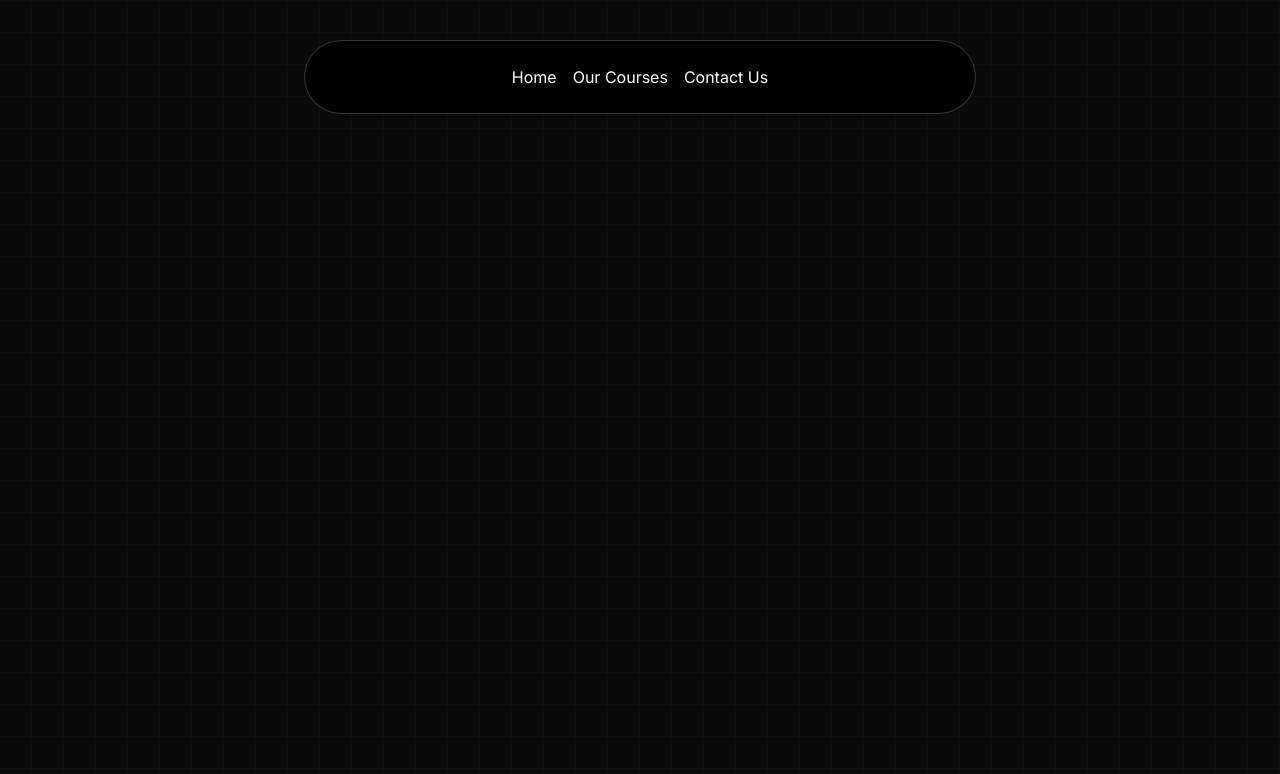
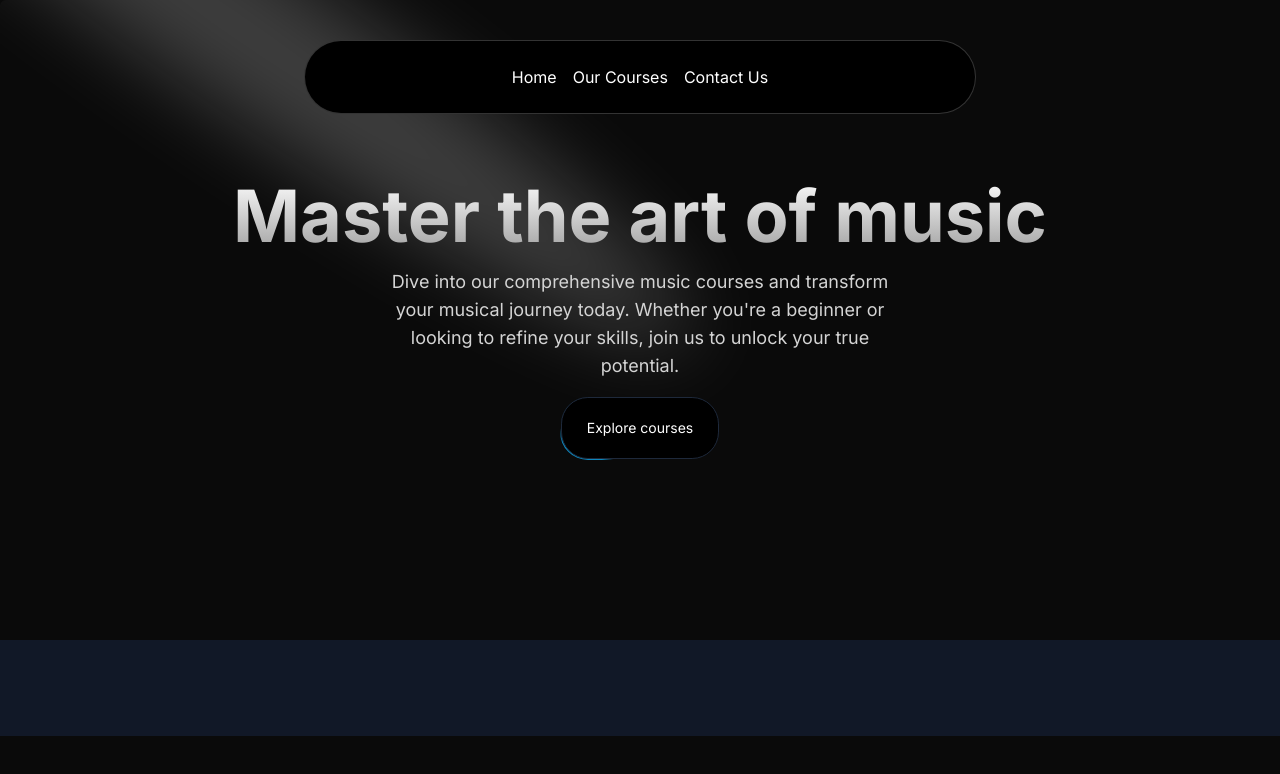
Before and after one commit to Vbkrao/MusicAcademyNextjs, a Next.js app: page / in a window 1280 px wide. Shown: the top 774 px of the page. Built offline with nearby package versions, Linux system fonts and the light colour scheme.

Commit message:
Update Pages

```diff
--- a/package.json
+++ b/package.json
@@ -10,12 +10,12 @@
   },
   "dependencies": {
     "clsx": "^2.1.1",
-    "framer-motion": "^11.11.0",
+    "framer-motion": "^11.11.9",
     "musicnextjs": "file:",
     "next": "14.2.14",
     "react": "^18",
     "react-dom": "^18",
-    "tailwind-merge": "^2.5.2"
+    "tailwind-merge": "^2.5.4"
   },
   "devDependencies": {
     "@types/node": "^20",
--- a/src/app/page.tsx
+++ b/src/app/page.tsx
@@ -1,9 +1,11 @@
+import HeroSection from "@/components/HeroSection"
+import FeaturedCourses from "@/components/ui/FeaturedCourses";
 
 export default function Home() {
   return (
     <main className="min-h-screen bg-black/[0.96] antialiased bg-grid-white/[0.02]">
-      <>
-      </>
+      <HeroSection/>
+      <FeaturedCourses/>
     </main>
   );
 }
--- /dev/null
+++ b/src/components/ui/FeaturedCourses.tsx
@@ -0,0 +1,15 @@
+import React from 'react'
+
+function FeaturedCourses() {
+  return (
+    <div className='py-12 bg-gray-900'>
+        <div>
+
+        </div>
+        <div></div>
+        <div></div>
+    </div>
+  )
+}
+
+export default FeaturedCourses
--- /dev/null
+++ b/src/components/ui/background-gradient.tsx
@@ -0,0 +1,72 @@
+import { cn } from "@/utils/cn";
+import React from "react";
+import { motion } from "framer-motion";
+
+export const BackgroundGradient = ({
+  children,
+  className,
+  containerClassName,
+  animate = true,
+}: {
+  children?: React.ReactNode;
+  className?: string;
+  containerClassName?: string;
+  animate?: boolean;
+}) => {
+  const variants = {
+    initial: {
+      backgroundPosition: "0 50%",
+    },
+    animate: {
+      backgroundPosition: ["0, 50%", "100% 50%", "0 50%"],
+    },
+  };
+  return (
+    <div className={cn("relative p-[4px] group", containerClassName)}>
+      <motion.div
+        variants={animate ? variants : undefined}
+        initial={animate ? "initial" : undefined}
+        animate={animate ? "animate" : undefined}
+        transition={
+          animate
+            ? {
+                duration: 5,
+                repeat: Infinity,
+                repeatType: "reverse",
+              }
+            : undefined
+        }
+        style={{
+          backgroundSize: animate ? "400% 400%" : undefined,
+        }}
+        className={cn(
+          "absolute inset-0 rounded-3xl z-[1] opacity-60 group-hover:opacity-100 blur-xl  transition duration-500",
+          " bg-[radial-gradient(circle_farthest-side_at_0_100%,#00ccb1,transparent),radial-gradient(circle_farthest-side_at_100%_0,#7b61ff,transparent),radial-gradient(circle_farthest-side_at_100%_100%,#ffc414,transparent),radial-gradient(circle_farthest-side_at_0_0,#1ca0fb,#141316)]"
+        )}
+      />
+      <motion.div
+        variants={animate ? variants : undefined}
+        initial={animate ? "initial" : undefined}
+        animate={animate ? "animate" : undefined}
+        transition={
+          animate
+            ? {
+                duration: 5,
+                repeat: Infinity,
+                repeatType: "reverse",
+              }
+            : undefined
+        }
+        style={{
+          backgroundSize: animate ? "400% 400%" : undefined,
+        }}
+        className={cn(
+          "absolute inset-0 rounded-3xl z-[1]",
+          "bg-[radial-gradient(circle_farthest-side_at_0_100%,#00ccb1,transparent),radial-gradient(circle_farthest-side_at_100%_0,#7b61ff,transparent),radial-gradient(circle_farthest-side_at_100%_100%,#ffc414,transparent),radial-gradient(circle_farthest-side_at_0_0,#1ca0fb,#141316)]"
+        )}
+      />
+
+      <div className={cn("relative z-10", className)}>{children}</div>
+    </div>
+  );
+};
--- a/src/components/ui/moving-border.tsx
+++ b/src/components/ui/moving-border.tsx
@@ -0,0 +1,139 @@
+"use client";
+import React from "react";
+import {
+  motion,
+  useAnimationFrame,
+  useMotionTemplate,
+  useMotionValue,
+  useTransform,
+} from "framer-motion";
+import { useRef } from "react";
+import { cn } from "@/utils/cn";
+
+export function Button({
+  borderRadius = "1.75rem",
+  children,
+  as: Component = "button",
+  containerClassName,
+  borderClassName,
+  duration,
+  className,
+  ...otherProps
+}: {
+  borderRadius?: string;
+  children: React.ReactNode;
+  as?: any;
+  containerClassName?: string;
+  borderClassName?: string;
+  duration?: number;
+  className?: string;
+  [key: string]: any;
+}) {
+  return (
+    <Component
+      className={cn(
+        "bg-transparent relative text-xl  h-16 w-40 p-[1px] overflow-hidden ",
+        containerClassName
+      )}
+      style={{
+        borderRadius: borderRadius,
+      }}
+      {...otherProps}
+    >
+      <div
+        className="absolute inset-0"
+        style={{ borderRadius: `calc(${borderRadius} * 0.96)` }}
+      >
+        <MovingBorder duration={duration} rx="30%" ry="30%">
+          <div
+            className={cn(
+              "h-20 w-20 opacity-[0.8] bg-[radial-gradient(var(--sky-500)_40%,transparent_60%)]",
+              borderClassName
+            )}
+          />
+        </MovingBorder>
+      </div>
+
+      <div
+        className={cn(
+          "relative bg-slate-900/[0.8] border border-slate-800 backdrop-blur-xl text-white flex items-center justify-center w-full h-full text-sm antialiased",
+          className
+        )}
+        style={{
+          borderRadius: `calc(${borderRadius} * 0.96)`,
+        }}
+      >
+        {children}
+      </div>
+    </Component>
+  );
+}
+
+export const MovingBorder = ({
+  children,
+  duration = 2000,
+  rx,
+  ry,
+  ...otherProps
+}: {
+  children: React.ReactNode;
+  duration?: number;
+  rx?: string;
+  ry?: string;
+  [key: string]: any;
+}) => {
+  const pathRef = useRef<any>();
+  const progress = useMotionValue<number>(0);
+
+  useAnimationFrame((time) => {
+    const length = pathRef.current?.getTotalLength();
+    if (length) {
+      const pxPerMillisecond = length / duration;
+      progress.set((time * pxPerMillisecond) % length);
+    }
+  });
+
+  const x = useTransform(
+    progress,
+    (val) => pathRef.current?.getPointAtLength(val).x
+  );
+  const y = useTransform(
+    progress,
+    (val) => pathRef.current?.getPointAtLength(val).y
+  );
+
+  const transform = useMotionTemplate`translateX(${x}px) translateY(${y}px) translateX(-50%) translateY(-50%)`;
+
+  return (
+    <>
+      <svg
+        xmlns="http://www.w3.org/2000/svg"
+        preserveAspectRatio="none"
+        className="absolute h-full w-full"
+        width="100%"
+        height="100%"
+        {...otherProps}
+      >
+        <rect
+          fill="none"
+          width="100%"
+          height="100%"
+          rx={rx}
+          ry={ry}
+          ref={pathRef}
+        />
+      </svg>
+      <motion.div
+        style={{
+          position: "absolute",
+          top: 0,
+          left: 0,
+          display: "inline-block",
+          transform,
+        }}
+      >
+        {children}
+      </motion.div>
+    </>
+  );
+};
--- a/tailwind.config.ts
+++ b/tailwind.config.ts
@@ -1,6 +1,6 @@
 import type { Config } from "tailwindcss";
 
-const svgToDataUri = require("mini-svg-data-uri");
+// const svgToDataUri = require("mini-svg-data-uri");
 const colors = require("tailwindcss/colors");
 const {
   default: flattenColorPalette,
@@ -18,28 +18,28 @@ function addVariablesForColors({ addBase, theme }: any) {
   });
 }
 
-function addSvgPatterns({ matchUtilities, theme }: any) {
-  matchUtilities(
-    {
-      "bg-grid": (value: any) => ({
-        backgroundImage: `url("${svgToDataUri(
-          `<svg xmlns="http://www.w3.org/2000/svg" viewBox="0 0 32 32" width="32" height="32" fill="none" stroke="${value}"><path d="M0 .5H31.5V32"/></svg>`
-        )}")`,
-      }),
-      "bg-grid-small": (value: any) => ({
-        backgroundImage: `url("${svgToDataUri(
-          `<svg xmlns="http://www.w3.org/2000/svg" viewBox="0 0 32 32" width="8" height="8" fill="none" stroke="${value}"><path d="M0 .5H31.5V32"/></svg>`
-        )}")`,
-      }),
-      "bg-dot": (value: any) => ({
-        backgroundImage: `url("${svgToDataUri(
-          `<svg xmlns="http://www.w3.org/2000/svg" viewBox="0 0 32 32" width="16" height="16" fill="none"><circle fill="${value}" id="pattern-circle" cx="10" cy="10" r="1.6257413380501518"></circle></svg>`
-        )}")`,
-      }),
-    },
-    { values: flattenColorPalette(theme("backgroundColor")), type: "color" }
-  );
-}
+// function addSvgPatterns({ matchUtilities, theme }: any) {
+//   matchUtilities(
+//     {
+//       "bg-grid": (value: any) => ({
+//         backgroundImage: `url("${svgToDataUri(
+//           `<svg xmlns="http://www.w3.org/2000/svg" viewBox="0 0 32 32" width="32" height="32" fill="none" stroke="${value}"><path d="M0 .5H31.5V32"/></svg>`
+//         )}")`,
+//       }),
+//       "bg-grid-small": (value: any) => ({
+//         backgroundImage: `url("${svgToDataUri(
+//           `<svg xmlns="http://www.w3.org/2000/svg" viewBox="0 0 32 32" width="8" height="8" fill="none" stroke="${value}"><path d="M0 .5H31.5V32"/></svg>`
+//         )}")`,
+//       }),
+//       "bg-dot": (value: any) => ({
+//         backgroundImage: `url("${svgToDataUri(
+//           `<svg xmlns="http://www.w3.org/2000/svg" viewBox="0 0 32 32" width="16" height="16" fill="none"><circle fill="${value}" id="pattern-circle" cx="10" cy="10" r="1.6257413380501518"></circle></svg>`
+//         )}")`,
+//       }),
+//     },
+//     { values: flattenColorPalette(theme("backgroundColor")), type: "color" }
+//   );
+// }
 
 const config: Config = {
   content: [
@@ -73,6 +73,6 @@ const config: Config = {
       },
     },
   },
-  plugins: [addVariablesForColors, addSvgPatterns],
+  plugins: [addVariablesForColors],
 };
 export default config;
```
Also changed, not shown: 1 other file (tests, documents, lock files or other folders).
